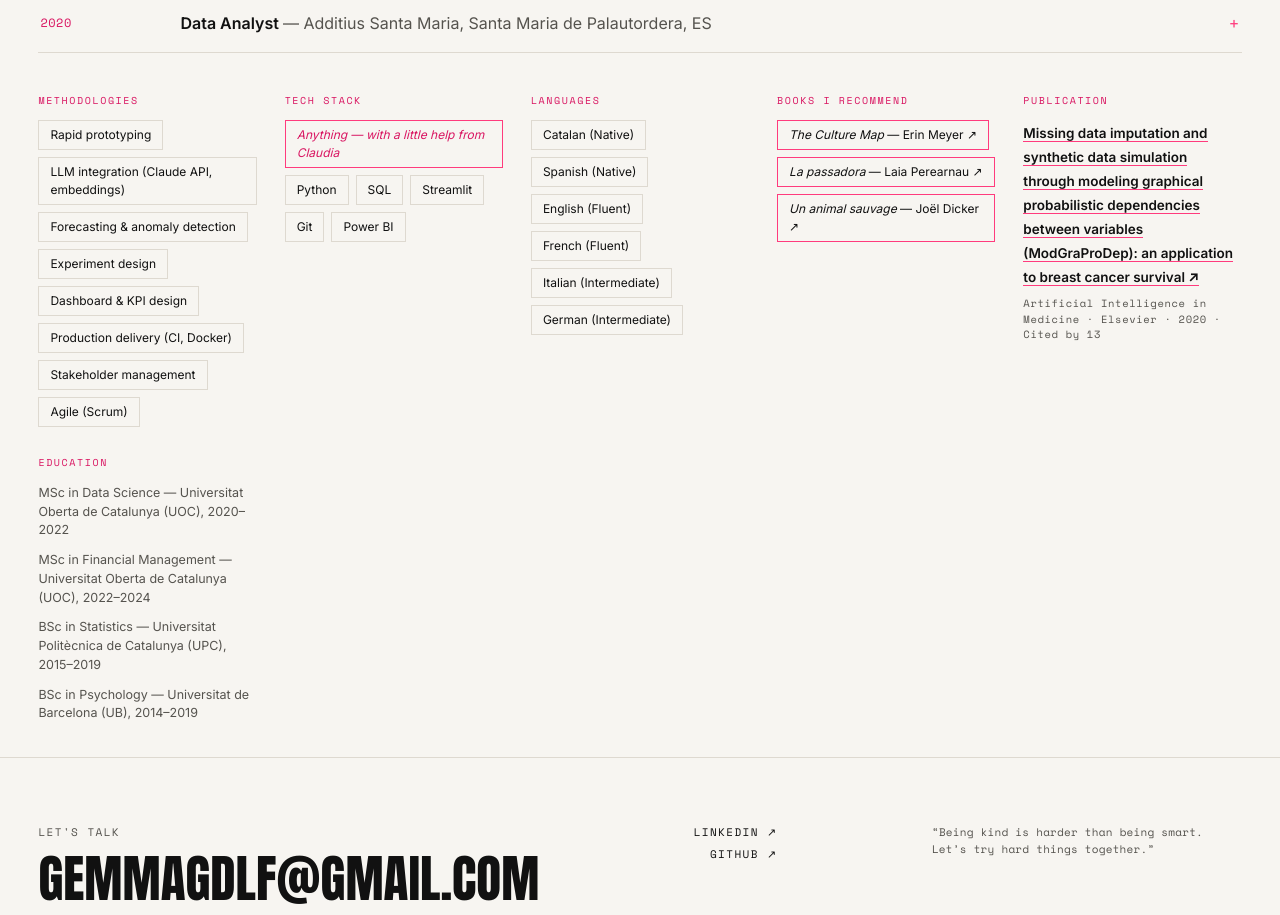
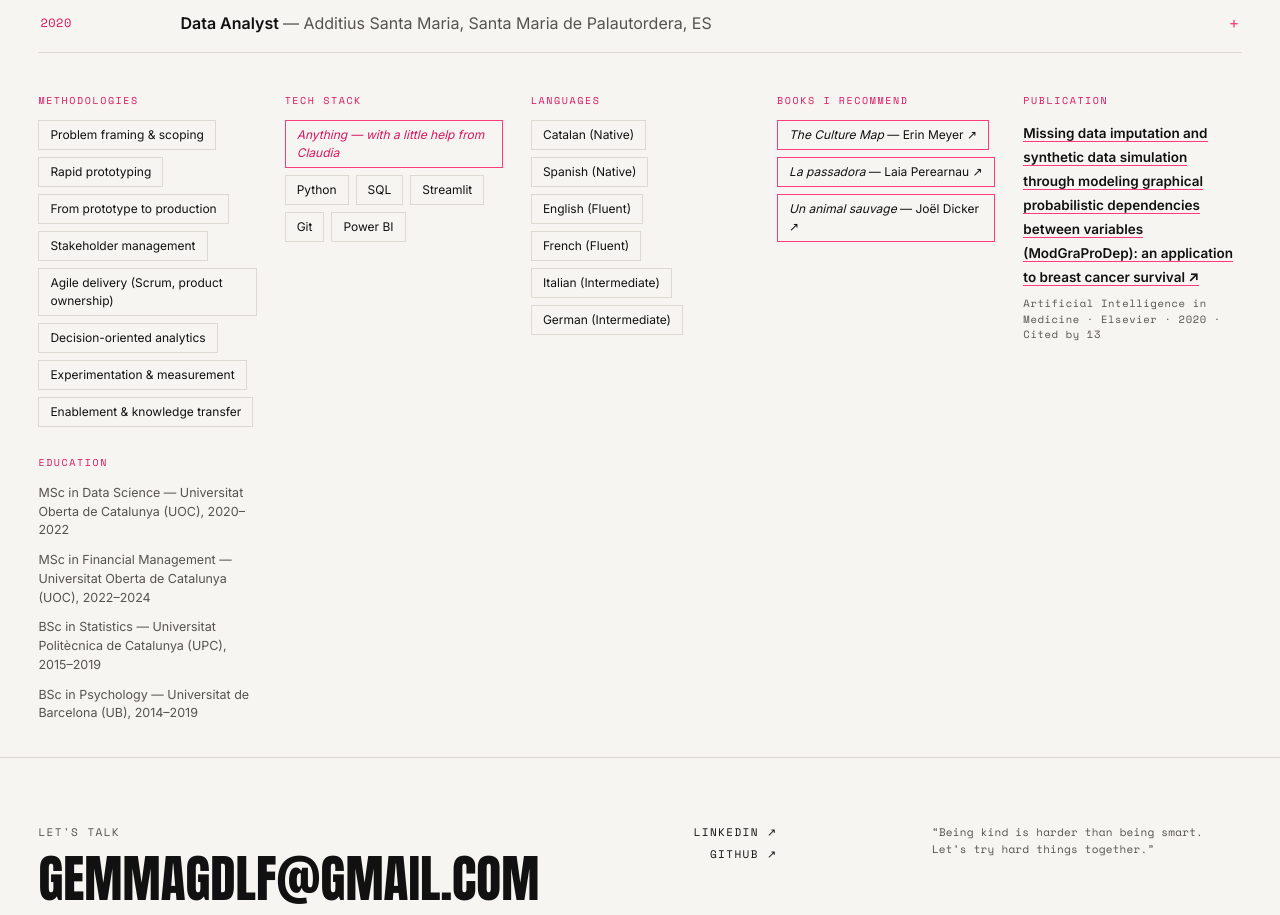
Before and after one commit to Gemmagf/CarearCapital, a React (Create React App) app: page / in a window 1280 px wide. Shown: the part 3180-4095 px from the top of the page. Built offline with nearby package versions, Linux system fonts and the light colour scheme.

Commit message:
Methodologies in business terms: problem framing, rapid prototyping, prototype→production, stakeholders, agile, decision analytics, experimentation, enablement (6 languages)
Co-Authored-By: Claude Fable 5.1 <noreply@anthropic.com>

```diff
--- a/src/redesign/copy.js
+++ b/src/redesign/copy.js
@@ -18,7 +18,7 @@ const RD = {
     books: { title: "Books I recommend", list: [{ title: "The Culture Map", author: "Erin Meyer", url: "https://erinmeyer.com/books/the-culture-map/" }, { title: "La passadora", author: "Laia Perearnau", url: "https://www.onallibres.cat/la-passadora-9788466431460" }, { title: "Un animal sauvage", author: "Joël Dicker", url: "https://www.rosiewolfe.com/catalogue/joel-dicker/un-animal-sauvage" }] },
     tools: { lead: "Anything — with a little help from Claudia", list: ["Python", "SQL", "Streamlit", "Git", "Power BI"] },
     pub: { title: "Publication", paper: "Missing data imputation and synthetic data simulation through modeling graphical probabilistic dependencies between variables (ModGraProDep): an application to breast cancer survival", journal: "Artificial Intelligence in Medicine · Elsevier · 2020", cited: "Cited by 13", url: "https://doi.org/10.1016/j.artmed.2020.101875" },
-    methods: ["Rapid prototyping", "LLM integration (Claude API, embeddings)", "Forecasting & anomaly detection", "Experiment design", "Dashboard & KPI design", "Production delivery (CI, Docker)", "Stakeholder management", "Agile (Scrum)"],
+    methods: ["Problem framing & scoping", "Rapid prototyping", "From prototype to production", "Stakeholder management", "Agile delivery (Scrum, product ownership)", "Decision-oriented analytics", "Experimentation & measurement", "Enablement & knowledge transfer"],
   },
   catalan: {
     nav: { work: "Projectes", path: "Trajectòria", about: "Sobre mi" },
@@ -37,7 +37,7 @@ const RD = {
     books: { title: "Llibres que recomano", list: [{ title: "The Culture Map", author: "Erin Meyer", url: "https://erinmeyer.com/books/the-culture-map/" }, { title: "La passadora", author: "Laia Perearnau", url: "https://www.onallibres.cat/la-passadora-9788466431460" }, { title: "Un animal sauvage", author: "Joël Dicker", url: "https://www.rosiewolfe.com/catalogue/joel-dicker/un-animal-sauvage" }] },
     tools: { lead: "Qualsevol cosa — amb una mica d'ajuda de la Claudia", list: ["Python", "SQL", "Streamlit", "Git", "Power BI"] },
     pub: { title: "Publicació", paper: "Missing data imputation and synthetic data simulation through modeling graphical probabilistic dependencies between variables (ModGraProDep): an application to breast cancer survival", journal: "Artificial Intelligence in Medicine · Elsevier · 2020", cited: "Citat 13 vegades", url: "https://doi.org/10.1016/j.artmed.2020.101875" },
-    methods: ["Prototipatge ràpid", "Integració de LLMs (API de Claude, embeddings)", "Previsió i detecció d'anomalies", "Disseny d'experiments", "Disseny de dashboards i KPIs", "Lliurament a producció (CI, Docker)", "Gestió d'stakeholders", "Agile (Scrum)"],
+    methods: ["Definició i acotació del problema", "Prototipatge ràpid", "Del prototip a producció", "Gestió d'stakeholders", "Lliurament àgil (Scrum, product ownership)", "Analítica orientada a la decisió", "Experimentació i mesura", "Capacitació i transferència de coneixement"],
   },
   spanish: {
     nav: { work: "Proyectos", path: "Trayectoria", about: "Sobre mí" },
@@ -56,7 +56,7 @@ const RD = {
     books: { title: "Libros que recomiendo", list: [{ title: "The Culture Map", author: "Erin Meyer", url: "https://erinmeyer.com/books/the-culture-map/" }, { title: "La passadora", author: "Laia Perearnau", url: "https://www.onallibres.cat/la-passadora-9788466431460" }, { title: "Un animal sauvage", author: "Joël Dicker", url: "https://www.rosiewolfe.com/catalogue/joel-dicker/un-animal-sauvage" }] },
     tools: { lead: "Cualquier cosa — con un poco de ayuda de Claudia", list: ["Python", "SQL", "Streamlit", "Git", "Power BI"] },
     pub: { title: "Publicación", paper: "Missing data imputation and synthetic data simulation through modeling graphical probabilistic dependencies between variables (ModGraProDep): an application to breast cancer survival", journal: "Artificial Intelligence in Medicine · Elsevier · 2020", cited: "Citado 13 veces", url: "https://doi.org/10.1016/j.artmed.2020.101875" },
-    methods: ["Prototipado rápido", "Integración de LLMs (API de Claude, embeddings)", "Previsión y detección de anomalías", "Diseño de experimentos", "Diseño de dashboards y KPIs", "Entrega a producción (CI, Docker)", "Gestión de stakeholders", "Agile (Scrum)"],
+    methods: ["Definición y acotación del problema", "Prototipado rápido", "Del prototipo a producción", "Gestión de stakeholders", "Entrega ágil (Scrum, product ownership)", "Analítica orientada a la decisión", "Experimentación y medición", "Capacitación y transferencia de conocimiento"],
   },
   french: {
     nav: { work: "Projets", path: "Parcours", about: "À propos" },
@@ -75,7 +75,7 @@ const RD = {
     books: { title: "Livres que je recommande", list: [{ title: "The Culture Map", author: "Erin Meyer", url: "https://erinmeyer.com/books/the-culture-map/" }, { title: "La passadora", author: "Laia Perearnau", url: "https://www.onallibres.cat/la-passadora-9788466431460" }, { title: "Un animal sauvage", author: "Joël Dicker", url: "https://www.rosiewolfe.com/catalogue/joel-dicker/un-animal-sauvage" }] },
     tools: { lead: "N'importe quoi — avec un petit coup de main de Claudia", list: ["Python", "SQL", "Streamlit", "Git", "Power BI"] },
     pub: { title: "Publication", paper: "Missing data imputation and synthetic data simulation through modeling graphical probabilistic dependencies between variables (ModGraProDep): an application to breast cancer survival", journal: "Artificial Intelligence in Medicine · Elsevier · 2020", cited: "Cité 13 fois", url: "https://doi.org/10.1016/j.artmed.2020.101875" },
-    methods: ["Prototypage rapide", "Intégration de LLM (API Claude, embeddings)", "Prévision et détection d'anomalies", "Design d'expériences", "Design de dashboards et de KPI", "Mise en production (CI, Docker)", "Gestion des parties prenantes", "Agile (Scrum)"],
+    methods: ["Cadrage et périmètre du problème", "Prototypage rapide", "Du prototype à la production", "Gestion des parties prenantes", "Livraison agile (Scrum, product ownership)", "Analytique orientée décision", "Expérimentation et mesure", "Montée en compétence et transfert de savoir"],
   },
   german: {
     nav: { work: "Projekte", path: "Werdegang", about: "Über mich" },
@@ -94,7 +94,7 @@ const RD = {
     books: { title: "Bücher, die ich empfehle", list: [{ title: "The Culture Map", author: "Erin Meyer", url: "https://erinmeyer.com/books/the-culture-map/" }, { title: "La passadora", author: "Laia Perearnau", url: "https://www.onallibres.cat/la-passadora-9788466431460" }, { title: "Un animal sauvage", author: "Joël Dicker", url: "https://www.rosiewolfe.com/catalogue/joel-dicker/un-animal-sauvage" }] },
     tools: { lead: "Alles — mit ein bisschen Hilfe von Claudia", list: ["Python", "SQL", "Streamlit", "Git", "Power BI"] },
     pub: { title: "Publikation", paper: "Missing data imputation and synthetic data simulation through modeling graphical probabilistic dependencies between variables (ModGraProDep): an application to breast cancer survival", journal: "Artificial Intelligence in Medicine · Elsevier · 2020", cited: "13-mal zitiert", url: "https://doi.org/10.1016/j.artmed.2020.101875" },
-    methods: ["Rapid Prototyping", "LLM-Integration (Claude API, Embeddings)", "Forecasting & Anomalieerkennung", "Experimentdesign", "Dashboard- & KPI-Design", "Production Delivery (CI, Docker)", "Stakeholder-Management", "Agile (Scrum)"],
+    methods: ["Problemdefinition & Scoping", "Rapid Prototyping", "Vom Prototyp in die Produktion", "Stakeholder-Management", "Agile Delivery (Scrum, Product Ownership)", "Entscheidungsorientierte Analytik", "Experimentieren & Messen", "Befähigung & Wissenstransfer"],
   },
   italian: {
     nav: { work: "Progetti", path: "Percorso", about: "Chi sono" },
@@ -113,7 +113,7 @@ const RD = {
     books: { title: "Libri che consiglio", list: [{ title: "The Culture Map", author: "Erin Meyer", url: "https://erinmeyer.com/books/the-culture-map/" }, { title: "La passadora", author: "Laia Perearnau", url: "https://www.onallibres.cat/la-passadora-9788466431460" }, { title: "Un animal sauvage", author: "Joël Dicker", url: "https://www.rosiewolfe.com/catalogue/joel-dicker/un-animal-sauvage" }] },
     tools: { lead: "Qualsiasi cosa — con un piccolo aiuto di Claudia", list: ["Python", "SQL", "Streamlit", "Git", "Power BI"] },
     pub: { title: "Pubblicazione", paper: "Missing data imputation and synthetic data simulation through modeling graphical probabilistic dependencies between variables (ModGraProDep): an application to breast cancer survival", journal: "Artificial Intelligence in Medicine · Elsevier · 2020", cited: "Citato 13 volte", url: "https://doi.org/10.1016/j.artmed.2020.101875" },
-    methods: ["Prototipazione rapida", "Integrazione di LLM (API Claude, embeddings)", "Previsione e rilevamento di anomalie", "Design di esperimenti", "Design di dashboard e KPI", "Rilascio in produzione (CI, Docker)", "Gestione degli stakeholder", "Agile (Scrum)"],
+    methods: ["Inquadramento e perimetro del problema", "Prototipazione rapida", "Dal prototipo alla produzione", "Gestione degli stakeholder", "Delivery agile (Scrum, product ownership)", "Analytics orientata alla decisione", "Sperimentazione e misurazione", "Abilitazione e trasferimento di conoscenza"],
   },
 };
 export default RD;
```
